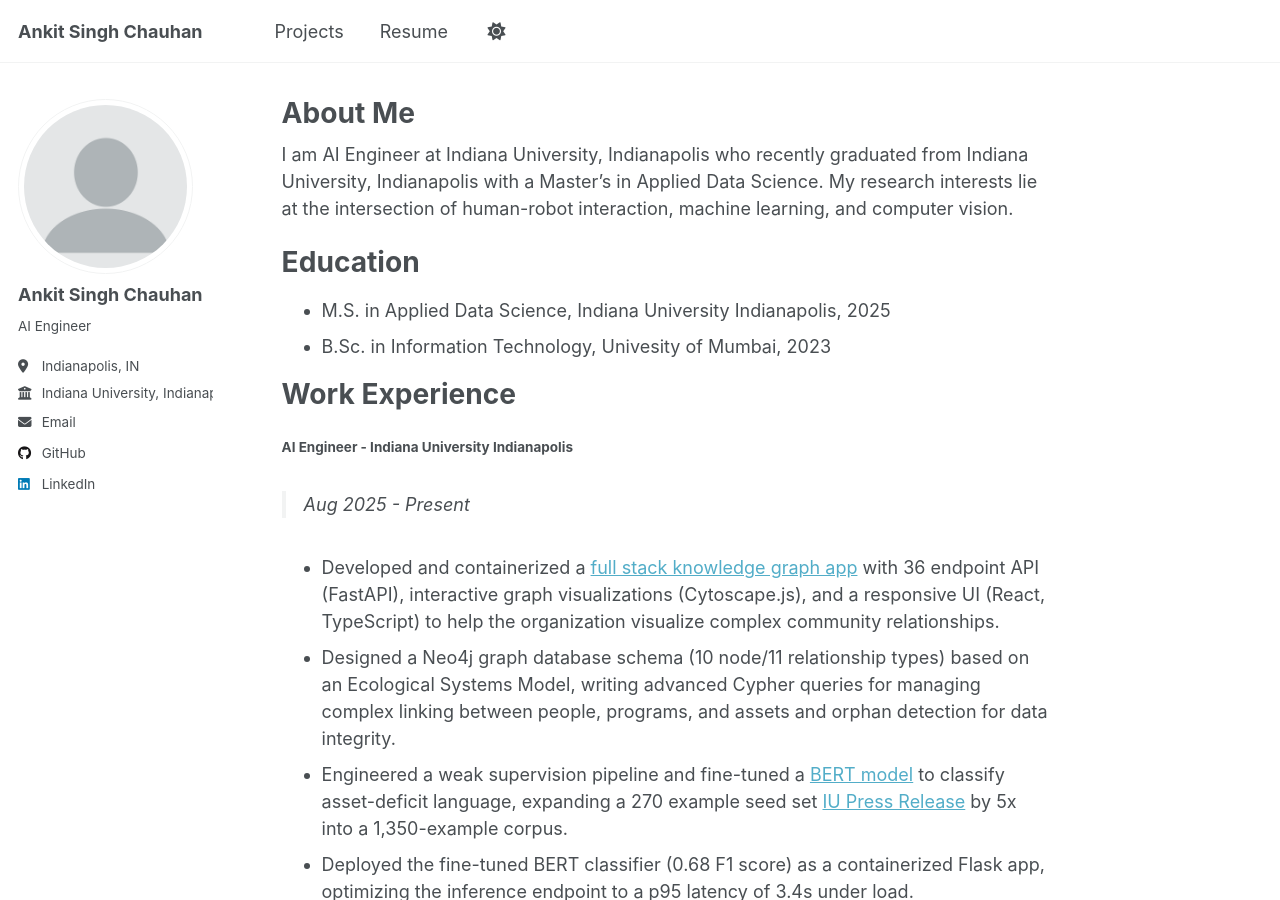
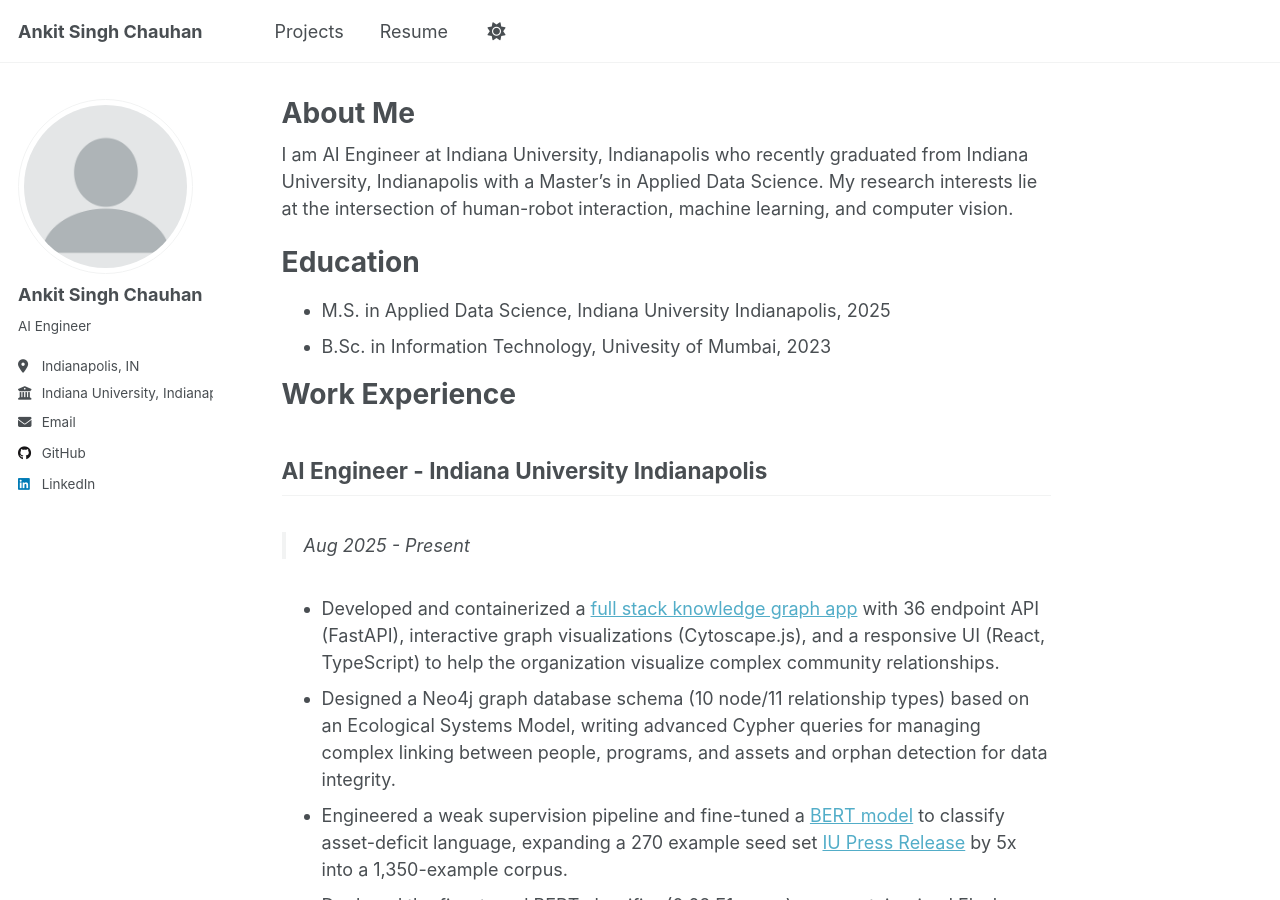
Before and after one commit to anchauha/anchauha.github.io, a Jekyll site: the page built from _pages/about.md, in a window 1280 px wide and 900 px high. Built offline with Jekyll 4.4.1, drawn with Linux system fonts in a browser that asks for light colours; a script that is not in the unit is left out.

```diff
--- a/_pages/about.md
+++ b/_pages/about.md
@@ -17,7 +17,7 @@ Education
 Work Experience
 ======
 
-#### AI Engineer - Indiana University Indianapolis
+## AI Engineer - Indiana University Indianapolis
 > Aug 2025 - Present
 
 - Developed and containerized a [full stack knowledge graph app](https://github.com/CEnTRInnovations/CentrMap_v1) with 36 endpoint API (FastAPI), interactive graph visualizations (Cytoscape.js), and a responsive UI (React, TypeScript) to help the organization visualize complex community relationships.
@@ -25,14 +25,14 @@ Work Experience
 - Engineered a weak supervision pipeline and fine-tuned a [BERT model](https://github.com/anchauha/asset-deficit-miner/blob/main/bert_finetuning/models/bert-v1/best_model/experiment_results.json) to classify asset-deficit language, expanding a 270 example seed set [IU Press Release](https://github.com/anchauha/asset-deficit-miner/blob/main/process_with_llm/data/output/results_gemini-2.5-Instruct_semantic_extraction_prompt3_d689d527.json) by 5x into a 1,350-example corpus.
 - Deployed the fine-tuned BERT classifier (0.68 F1 score) as a containerized Flask app, optimizing the inference endpoint to a p95 latency of 3.4s under load.
 
-#### Research Assistant (AI) - Indiana University Indianapolis
+## Research Assistant (AI) - Indiana University Indianapolis
 > Aug 2023 - May 2025
 - Led research and development of [CATpc: Critical Activity Teacher Planning Companion (First Prototype)](https://github.com/anchauha/CATpc) for an [NSF funded research grant](https://www.nsf.gov/awardsearch/showAward?AWD_ID=2334631) under the esteemed guidance of [Prof. Sunandan Chakraborty](https://luddy.indianapolis.iu.edu/contact/directory/sunandan-chakraborty.html) & [Dr. Jeremy Price](https://education.indianapolis.iu.edu/faculty-research/faculty-directory/price-jeremy.html). The final system demonstrated 14% higher pedagogical alignment scores, 8% reduced hallucinations, and 27% increased teacher satisfaction compared to GPT-3.5 baseline.
 - Built CoDe-KG, a knowledge graph extraction pipeline, by producing a sentence complexity dataset from 7,500 PubMed lung cancer abstracts, fine-tuning BERT variants on the dataset. Generated a labeled corpus by classifying on coreference resolved abstracts. Processed corpus with various prompting strategies (GIP, CoT, FICL, Hybrid) to perform sentence simplification and extract relationships (knowledge triples).
 - Benchmarked the triple extraction pipeline on standard relation extraction tasks, achieving 92.4% F1 on 398 gold standard triples. Outperformed prior methods with an +8% macro-F1 improvement on the ReBEL benchmark (65.78% vs previous ~57%).
 - Supported over 30 students as a TA  in the Fall 2024 H518 Deep Learning course through tutorials, labs, office hours, and lesson planning on topics like AlexNet, LSTM, Transformers, word2vec, BERT, GAN, and Reinforcement Learning.
 
-#### Cloud Consultant (Data & Machine Learning Platforms) - Capgemini
+## Cloud Consultant (Data & Machine Learning Platforms) - Capgemini
 > Apr 2020 - Sep 2022
 
 - Engineered a data ingestion pipeline using PySpark to load data into 100+ Hive tables, reducing data processing time by 40%.
@@ -49,19 +49,19 @@ Work Experience
 Other Works
 ======
 
-#### Benchmarking LLMs for Pairwise Causal Discovery in Biomedical and Multi-Domain Contexts
+## Benchmarking LLMs for Pairwise Causal Discovery in Biomedical and Multi-Domain Contexts
 > 2025
 - Managed the experimental code for evaluation for pairwise causal discovery (PCD), benchmarking 13 open-source LLMs on 12 diverse datasets using various prompting styles (few-shot, COT, FICL, ReAct, etc) and advanced span-scoring (Hungarian matching, SentenceLM similarity).
 - Benchmarked detection and extraction capabilities of LLMs with DeepSeek-R1-Distill-Llama-70B attaining top causal detection accuracy (49.57%) and Qwen2.5-Coder-32B-Instruct led causal-pair extraction (47.12%).
 - Ensured robust evaluation (8 expert annotators, inter annotator k = 0.758) and released a reproducible benchmark contributing to a publication on LLM's causal reasoning capabilities.
 
-#### Cultural Eval: Quantifying Cultural Bias in LLMs - Independent Study
+## Cultural Eval: Quantifying Cultural Bias in LLMs - Independent Study
 > 2024
 - Developed a quantitative framework to benchmark cultural bias in LLMs by applying PCA to extract 5 latent cultural dimensions from 97,000 records across 96 variables of [WVS Dataset](https://www.worldvaluessurvey.org/WVSDocumentationWV7.jsp)
 - Compared responses from Llama-2 13B, Gemma 3 12B, and Phi 4 across 5 extracted latent cultural dimensions using Tucker's Congruence Coefficient and Cohen's d, revealing consistent underestimation of Religious-Traditional values for non-Western demographic profiles (Cohen's d: -0.89 to -1.17) [Visualization](https://github.com/anchauha/CultureEval/blob/main/output/efa_comparison_all_models/visualizations/regional_bias_heatmap_all_models.png)
 - Created Western Bias Index and Overall Cultural Bias Index metrics, finding Llama-2 demonstrated the strongest [Western bias (WBI = 1.34)](https://github.com/anchauha/CultureEval/blob/main/output/efa_comparison_all_models/visualizations/western_bias_index.png) and Phi 4 the highest overall [cultural bias (OCBI = 0.78)](https://github.com/anchauha/CultureEval/blob/main/output/efa_comparison_all_models/visualizations/overall_cultural_bias_index.png).
 
-#### Mod-Guide: An LLM-based Content Moderation Feedback System
+## Mod-Guide: An LLM-based Content Moderation Feedback System
 > 2024
 - Prototyped a multimodal NLP workflow processing 200 community collected text, image and audio documents of hate speech against minority voices in Bangladesh. Augmented the data with custom chain-of-thought reasoning, grounded in external knowledge sources, to generate [contextual metadata](https://github.com/anchauha/BanglaRAG/blob/main/data/Structured_RAG.pdf)
 - The final model's performance was evaluated on a 50 example held out set where our GPT-4 + RAG system achieved an F1 score of 87% at detecting culturally nuanced hate speech compared to an F1 score of 64% from the zero-shot GPT-4 baseline.
```
